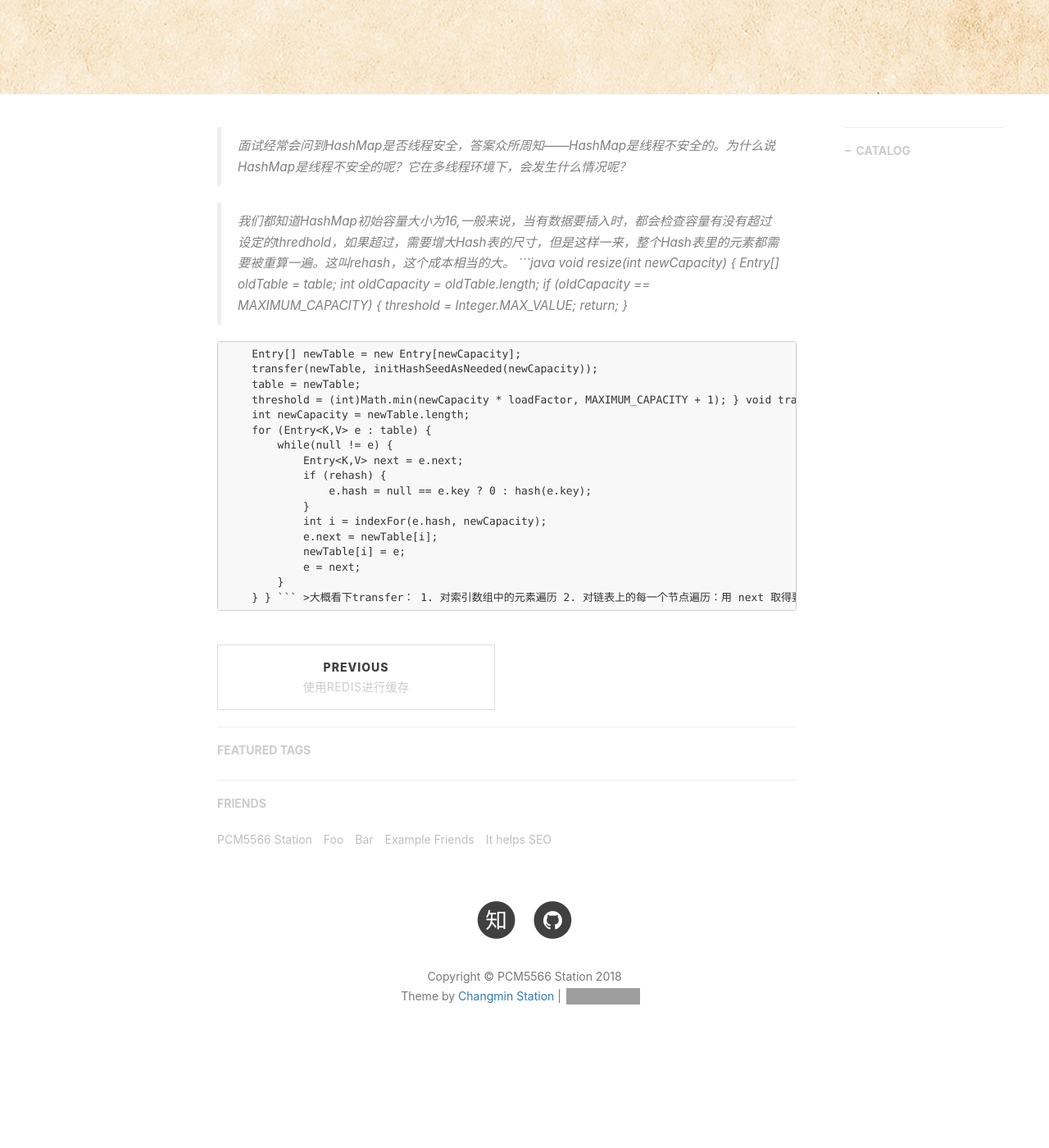
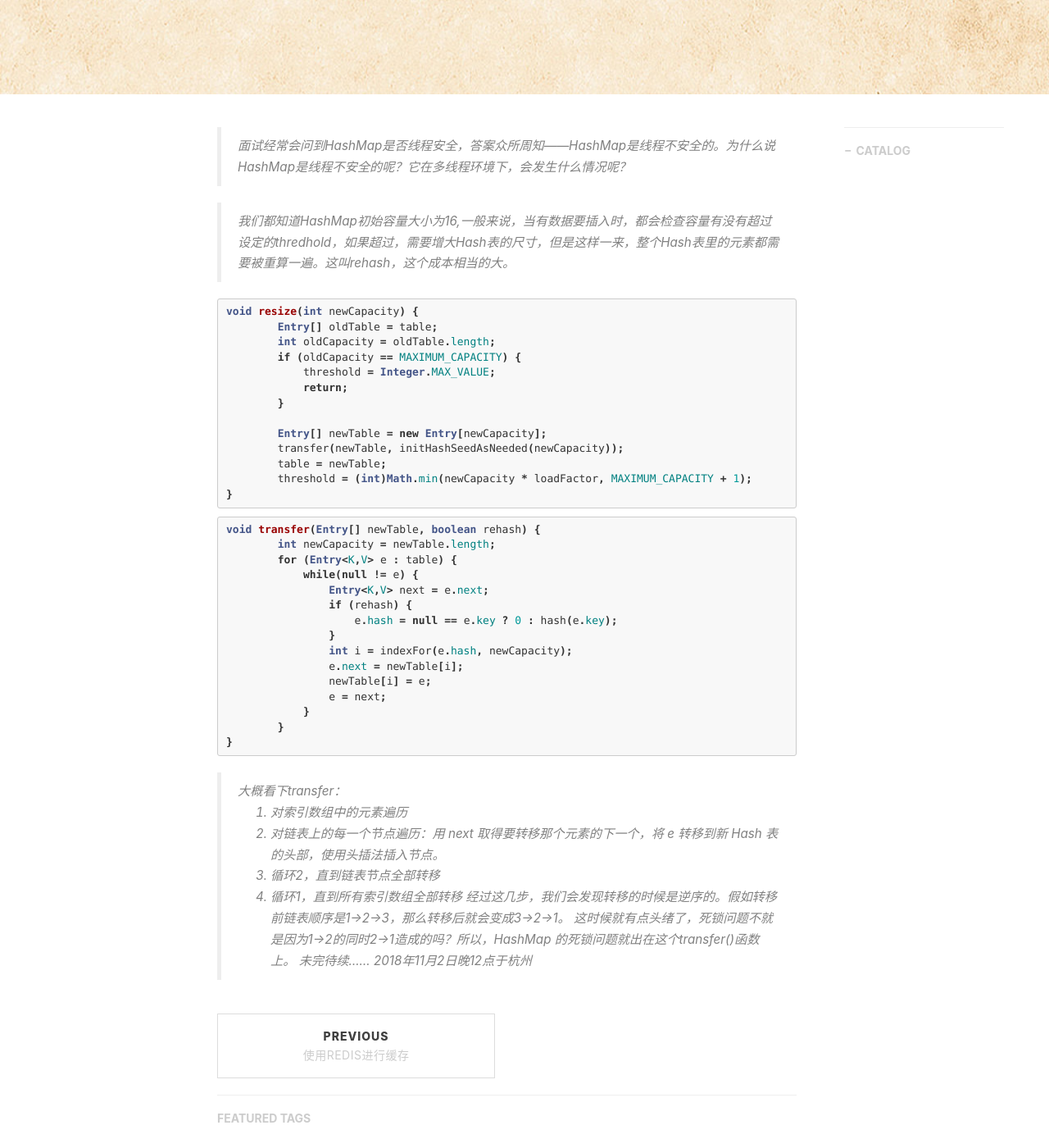
Before and after one commit to pcm5566/pcm5566.github.io, a Jekyll site: the page built from _posts/2018-11-02-谈谈HashMap线程不安全的体现.markdown, in a window 1280 px wide and 1400 px high, scrolled down 468 px. Shown: the whole window at 82% size. Built offline with Jekyll 4.4.1, drawn with Linux system fonts in a browser that asks for light colours; nearby versions of some CDN libraries; comment, search, counter and statistics services are not loaded; before the commit the page ends 1787 px from its top, so only the background shows below that; grey boxes are pictures that could not be loaded.

Commit message:
Update 2018-11-02-谈谈HashMap线程不安全的体现.markdown

````diff
--- a/_posts/2018-11-02-谈谈HashMap线程不安全的体现.markdown
+++ b/_posts/2018-11-02-谈谈HashMap线程不安全的体现.markdown
@@ -15,6 +15,7 @@ tags:
 >面试经常会问到HashMap是否线程安全，答案众所周知——HashMap是线程不安全的。为什么说HashMap是线程不安全的呢？它在多线程环境下，会发生什么情况呢？
 
 >我们都知道HashMap初始容量大小为16,一般来说，当有数据要插入时，都会检查容量有没有超过设定的thredhold，如果超过，需要增大Hash表的尺寸，但是这样一来，整个Hash表里的元素都需要被重算一遍。这叫rehash，这个成本相当的大。
+
 ```java
 void resize(int newCapacity) {
         Entry[] oldTable = table;
@@ -29,6 +30,8 @@ void resize(int newCapacity) {
         table = newTable;
         threshold = (int)Math.min(newCapacity * loadFactor, MAXIMUM_CAPACITY + 1);
 }
+```
+```java
 void transfer(Entry[] newTable, boolean rehash) {
         int newCapacity = newTable.length;
         for (Entry<K,V> e : table) {
@@ -45,6 +48,7 @@ void transfer(Entry[] newTable, boolean rehash) {
         }
 }
 ```
+
 >大概看下transfer：
 1. 对索引数组中的元素遍历
 2. 对链表上的每一个节点遍历：用 next 取得要转移那个元素的下一个，将 e 转移到新 Hash 表的头部，使用头插法插入节点。
````
